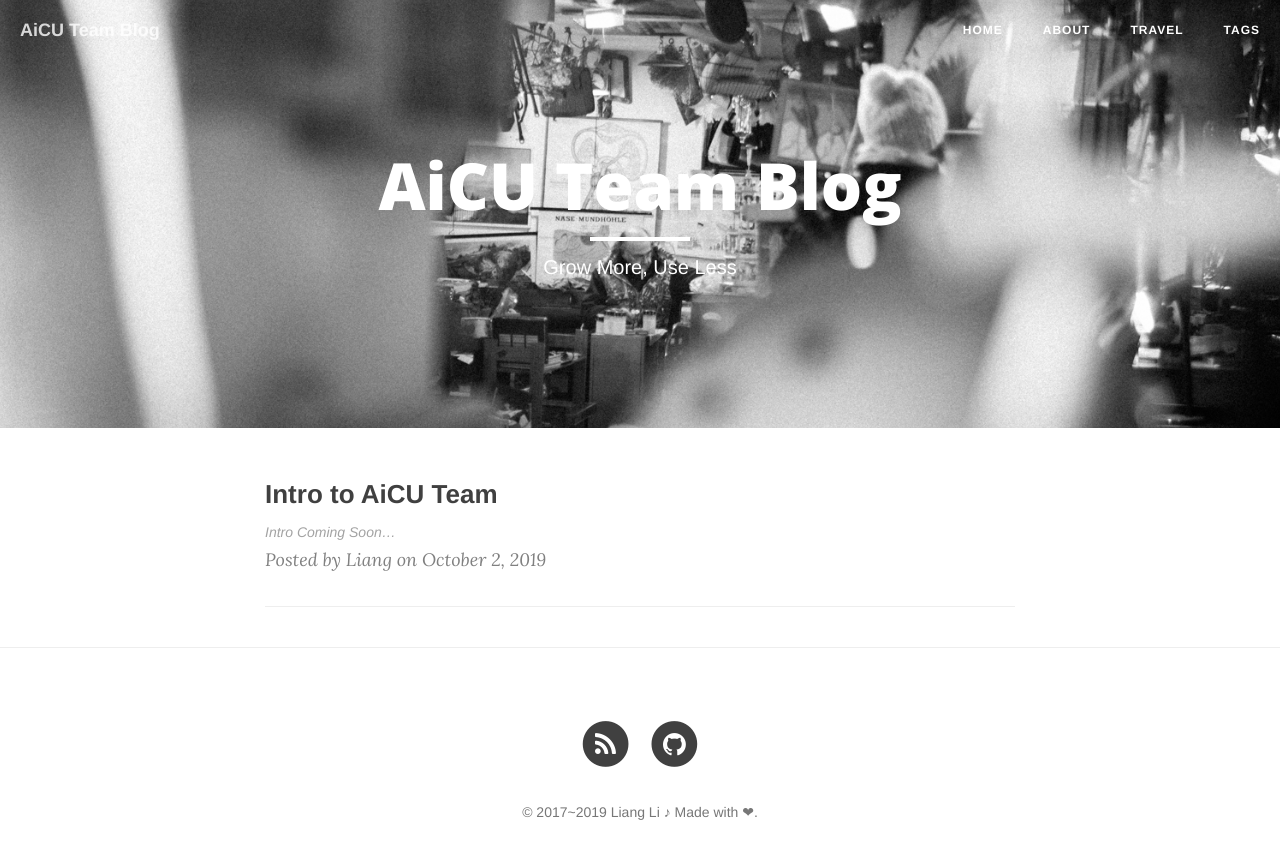
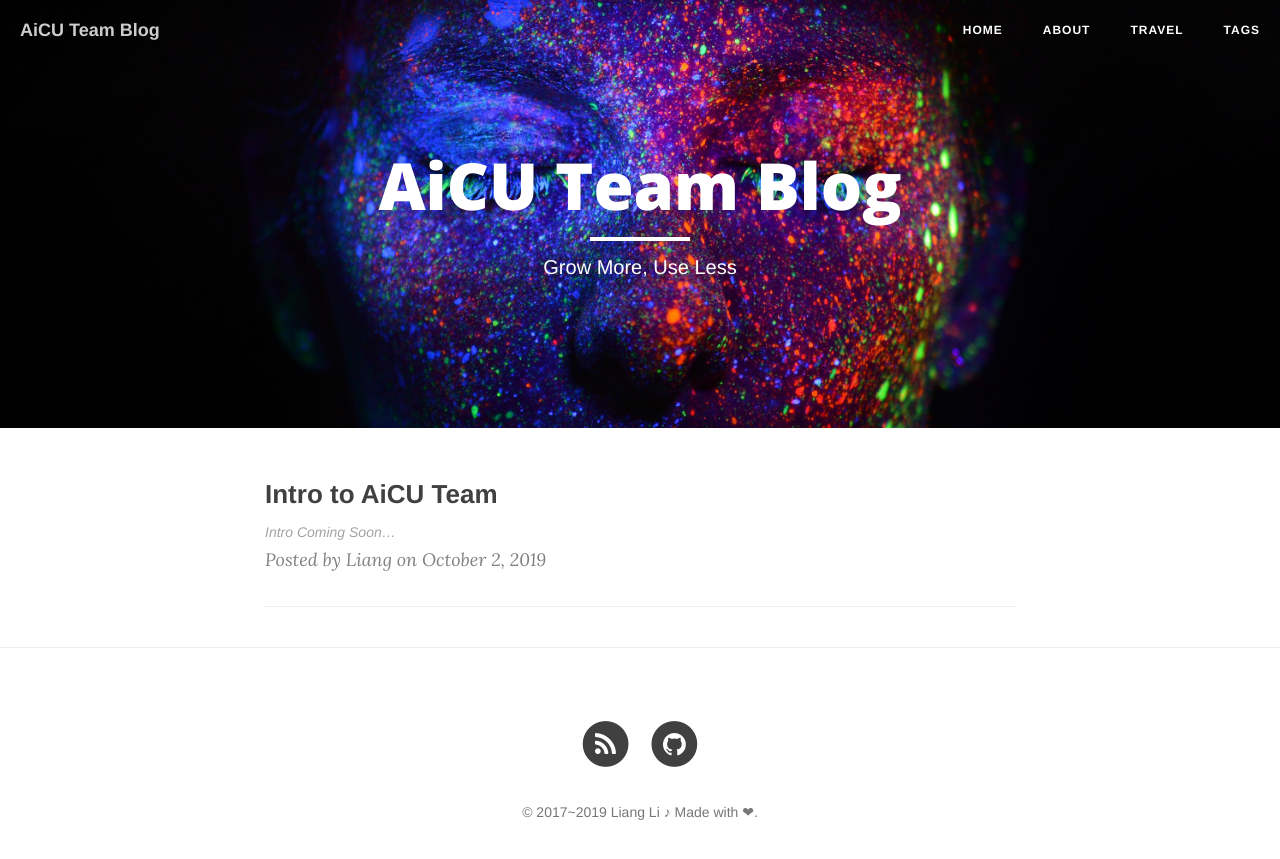
Before and after one commit to liangli2718/liangli2718.github.io, a Jekyll site: the page built from index.html, in a window 1280 px wide. Shown: the top 859 px of the page. Built offline with Jekyll 4.4.1, drawn with Linux system fonts in a browser that asks for light colours; nearby versions of some CDN libraries; the list of posts is cut into pages by our own code.

Commit message:
changed index pic, update gitignore file:

```diff
--- a/_config.yml
+++ b/_config.yml
@@ -1,6 +1,6 @@
 # Site settings
 title: AiCU Team Blog
-header-img: "img/index-banner.jpg"
+header-img: "img/face.jpg"
 tagline:
 description:
 # url: "http://localhost:4000"
```
Also changed, not shown: 1 other file.
